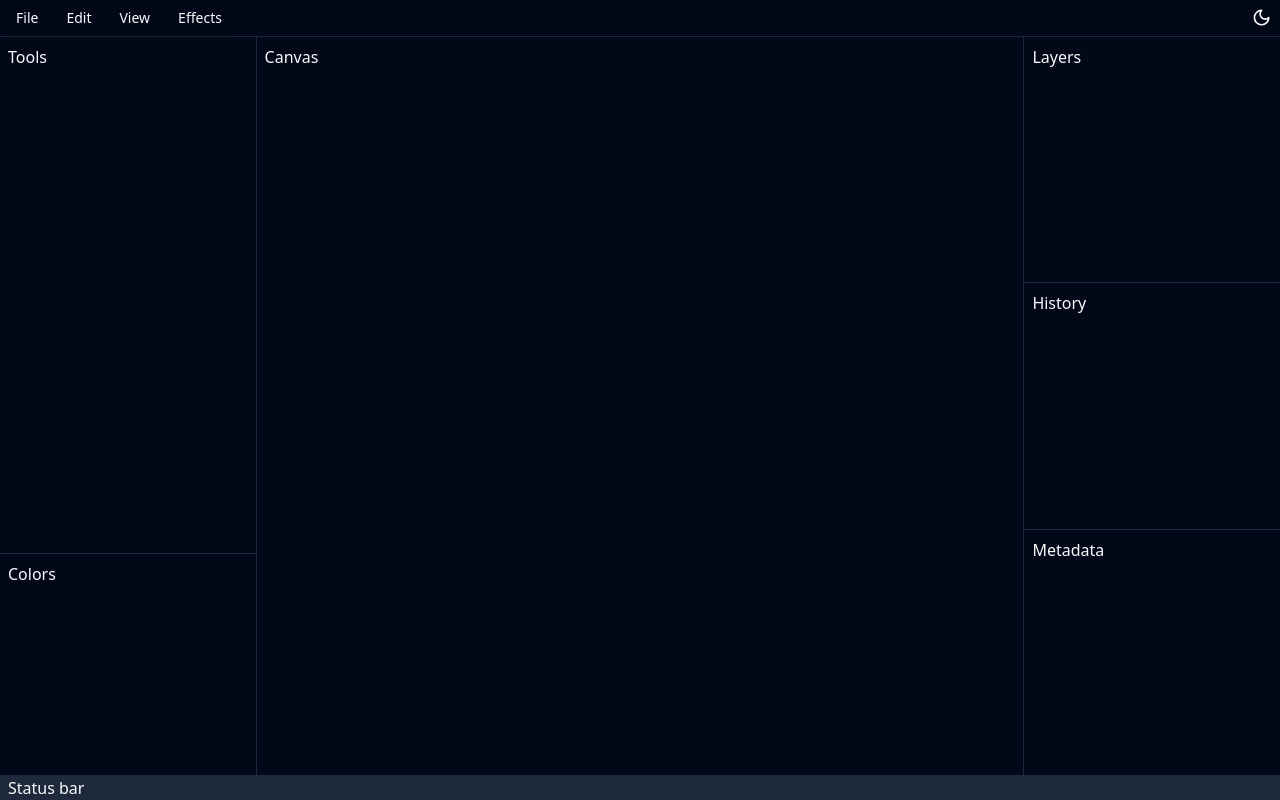
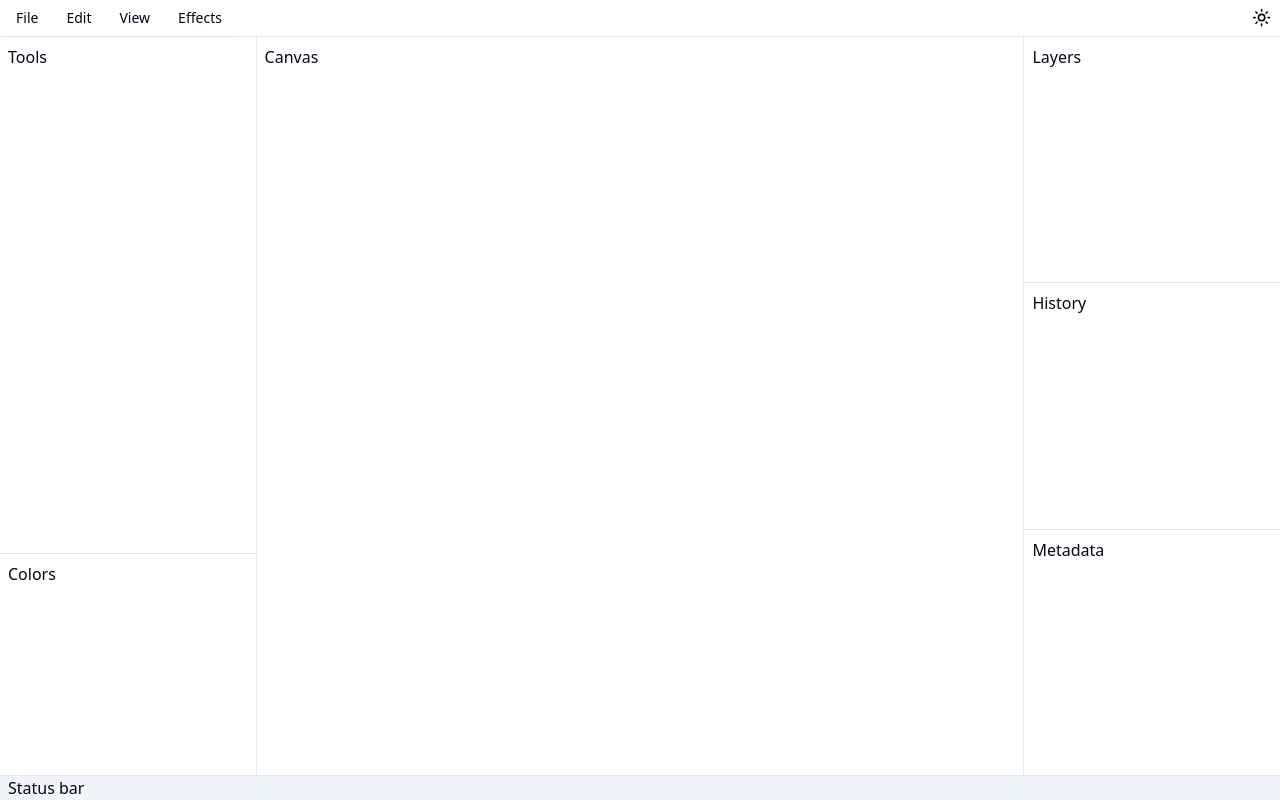
Before and after one commit to mateuszmigas/painting-droid, a React (Vite) app in the folder apps/web/: page / in a window 1280 px wide. Built offline with nearby package versions, Linux system fonts and the light colour scheme.

Commit message:
Simplified theme sync

```diff
--- a/apps/web/package.json
+++ b/apps/web/package.json
@@ -6,8 +6,8 @@
   "scripts": {
     "dev": "vite",
     "build": "tsc && vite build",
-    "preview": "vite preview",
-    "tauri": "tauri"
+    "check-types": "tsc --noEmit",
+    "validate": "pnpm run check-types"
   },
   "dependencies": {
     "@radix-ui/react-dropdown-menu": "^2.0.6",
--- a/apps/web/src/App.tsx
+++ b/apps/web/src/App.tsx
@@ -1,16 +1,15 @@
 import { AppMenuBar } from "@/components/appMenuBar";
-import { ThemeProvider } from "@/lib/themeProvider";
 import { AppStatusBar } from "@/components/appStatusBar";
 import { AppContent } from "@/components/appContent";
+import { useSyncTheme } from "./hooks/useSyncTheme";
 
 export const App = () => {
+  useSyncTheme();
   return (
-    <ThemeProvider defaultTheme="dark" storageKey="vite-ui-theme">
-      <div className="w-full h-full flex flex-col">
-        <AppMenuBar></AppMenuBar>
-        <AppContent></AppContent>
-        <AppStatusBar></AppStatusBar>
-      </div>
-    </ThemeProvider>
+    <div className="w-full h-full flex flex-col">
+      <AppMenuBar></AppMenuBar>
+      <AppContent></AppContent>
+      <AppStatusBar></AppStatusBar>
+    </div>
   );
 };
--- a/apps/web/src/components/themeToggle.tsx
+++ b/apps/web/src/components/themeToggle.tsx
@@ -6,10 +6,10 @@ import {
   DropdownMenuItem,
   DropdownMenuTrigger,
 } from "@/components/ui/dropdown-menu";
-import { useTheme } from "@/lib/themeProvider";
+import { useSettingsStore } from "@/store";
 
 export const ModeToggle = () => {
-  const { setTheme } = useTheme();
+  const setTheme = useSettingsStore((state) => state.setTheme);
 
   return (
     <DropdownMenu>
--- /dev/null
+++ b/apps/web/src/hooks/useSyncTheme.tsx
@@ -0,0 +1,24 @@
+import { useSettingsStore } from "@/store";
+import { useEffect } from "react";
+
+export const useSyncTheme = () => {
+  const theme = useSettingsStore((state) => state.theme);
+
+  useEffect(() => {
+    const root = window.document.documentElement;
+
+    root.classList.remove("light", "dark");
+
+    if (theme === "system") {
+      const systemTheme = window.matchMedia("(prefers-color-scheme: dark)")
+        .matches
+        ? "dark"
+        : "light";
+
+      root.classList.add(systemTheme);
+      return;
+    }
+
+    root.classList.add(theme);
+  }, [theme]);
+};
--- a/apps/web/src/lib/themeProvider.tsx
+++ /dev/null
@@ -1,73 +0,0 @@
-import { createContext, useContext, useEffect, useState } from "react";
-
-type Theme = "dark" | "light" | "system";
-
-type ThemeProviderProps = {
-  children: React.ReactNode;
-  defaultTheme?: Theme;
-  storageKey?: string;
-};
-
-type ThemeProviderState = {
-  theme: Theme;
-  setTheme: (theme: Theme) => void;
-};
-
-const initialState: ThemeProviderState = {
-  theme: "system",
-  setTheme: () => null,
-};
-
-const ThemeProviderContext = createContext<ThemeProviderState>(initialState);
-
-export function ThemeProvider({
-  children,
-  defaultTheme = "system",
-  storageKey = "vite-ui-theme",
-  ...props
-}: ThemeProviderProps) {
-  const [theme, setTheme] = useState<Theme>(
-    () => (localStorage.getItem(storageKey) as Theme) || defaultTheme
-  );
-
-  useEffect(() => {
-    const root = window.document.documentElement;
-
-    root.classList.remove("light", "dark");
-
-    if (theme === "system") {
-      const systemTheme = window.matchMedia("(prefers-color-scheme: dark)")
-        .matches
-        ? "dark"
-        : "light";
-
-      root.classList.add(systemTheme);
-      return;
-    }
-
-    root.classList.add(theme);
-  }, [theme]);
-
-  const value = {
-    theme,
-    setTheme: (theme: Theme) => {
-      localStorage.setItem(storageKey, theme);
-      setTheme(theme);
-    },
-  };
-
-  return (
-    <ThemeProviderContext.Provider {...props} value={value}>
-      {children}
-    </ThemeProviderContext.Provider>
-  );
-}
-
-export const useTheme = () => {
-  const context = useContext(ThemeProviderContext);
-
-  if (context === undefined)
-    throw new Error("useTheme must be used within a ThemeProvider");
-
-  return context;
-};
```
